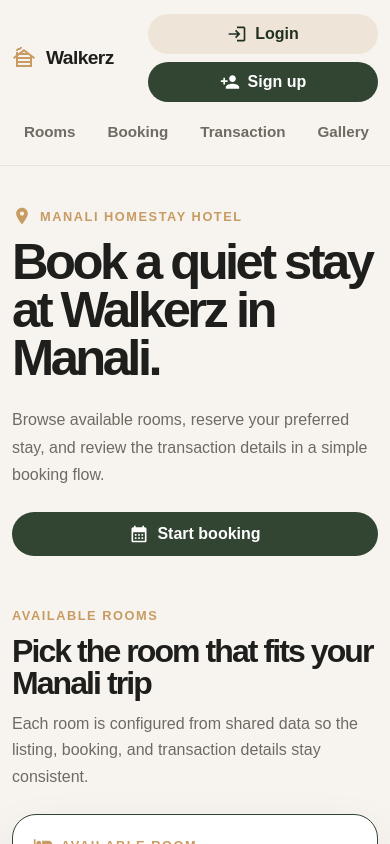
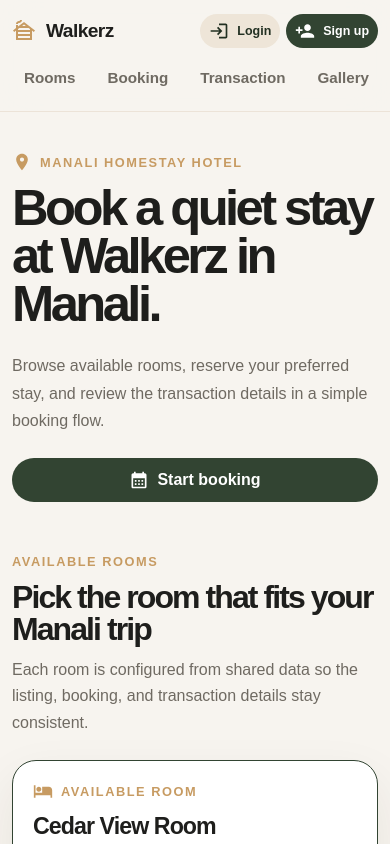
Before and after one commit to Praqash/walkerz, a Next.js app: page / in a window 390 px wide. Shown: the top 844 px of the page. Built offline with nearby package versions, Linux system fonts and the light colour scheme; no server answers.

Commit message:
Keep mobile auth buttons inline

```diff
--- a/app/globals.css
+++ b/app/globals.css
@@ -847,11 +847,19 @@ button {
     }
 
     .auth-actions {
-        flex-wrap: wrap;
+        flex-wrap: nowrap;
+    }
+
+    .auth-actions:not(.signed-in-actions) {
+        gap: 6px;
     }
 
     .auth-actions .compact-button {
-        flex: 1 1 140px;
+        flex: 0 1 auto;
+        min-height: 34px;
+        padding: 0 11px;
+        font-size: 0.82rem;
+        white-space: nowrap;
     }
 
     .signed-in-actions {
@@ -891,6 +899,13 @@ button {
     .secondary-button {
         width: 100%;
         padding: 0 16px;
+    }
+
+    .auth-actions:not(.signed-in-actions) .compact-button {
+        width: auto;
+        min-width: 74px;
+        padding: 0 9px;
+        font-size: 0.78rem;
     }
 
     .auth-card {
```
